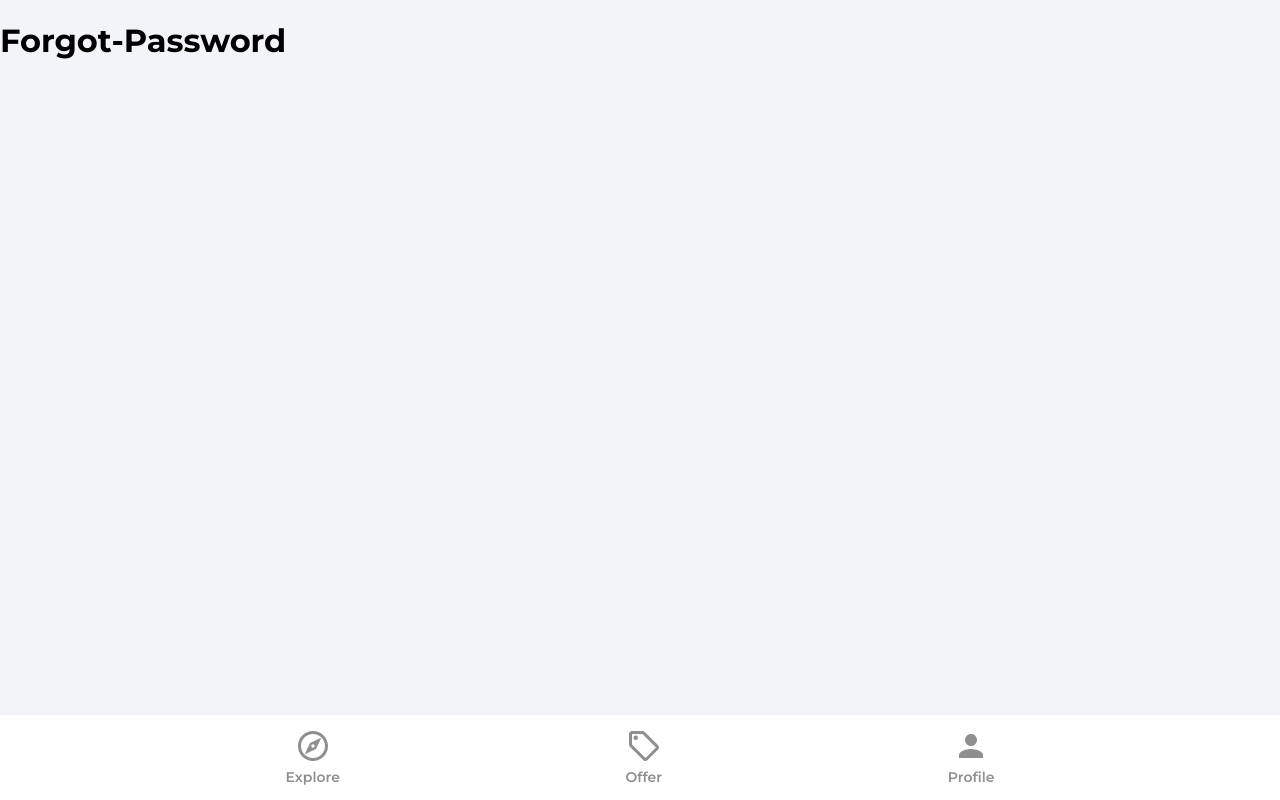
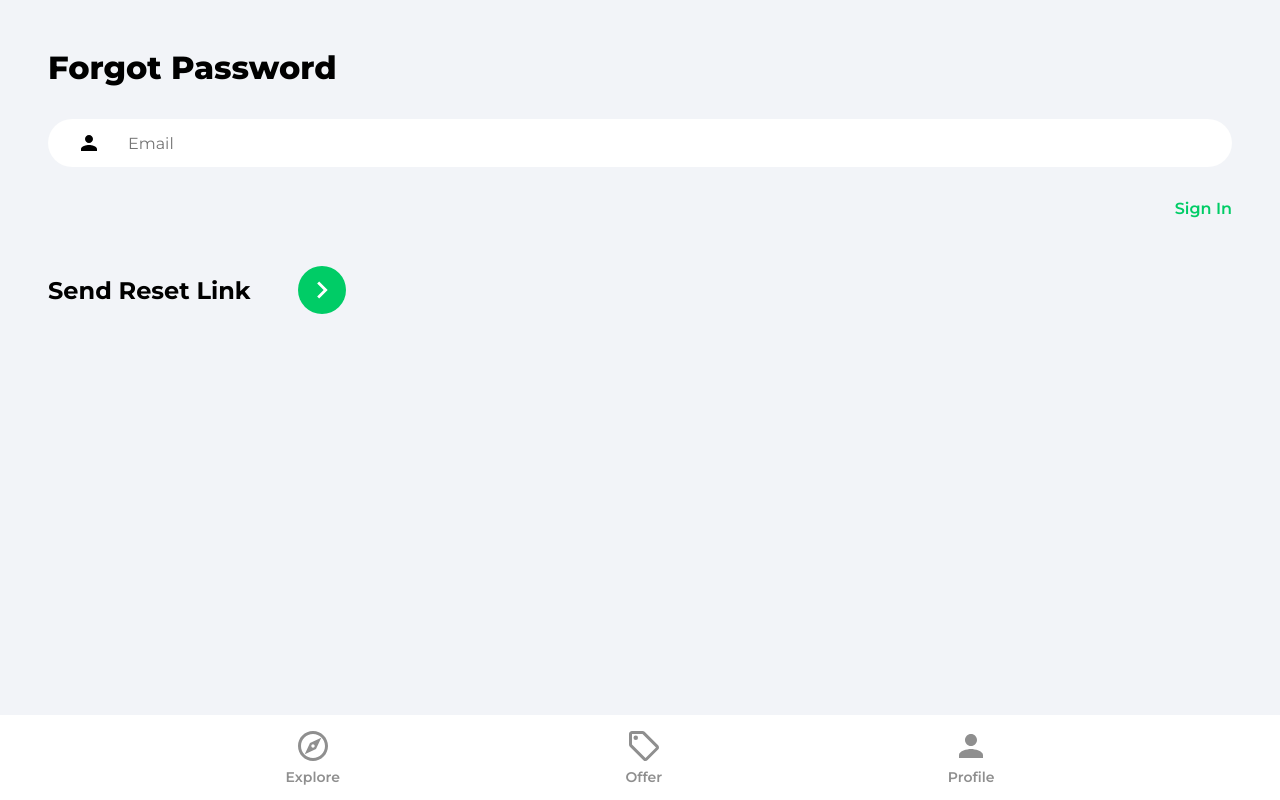
Before and after one commit to Harshak-1744/House_MarketPlace_Place, a React (Create React App) app: page /forgot-password in a window 1280 px wide. Built offline with nearby package versions, Linux system fonts and the light colour scheme; the HTML template or start-up script is replaced by a standard one.

Commit message:
modified:   src/pages/ForgotPassword.jsx

```diff
--- a/src/pages/ForgotPassword.jsx
+++ b/src/pages/ForgotPassword.jsx
@@ -1,9 +1,55 @@
-function ForgotPassword(){
-    return (
-        <>
-        <h1>Forgot-Password</h1>
-        </>
-    )
+import { useState } from 'react'
+import { Link } from 'react-router-dom'
+import { getAuth, sendPasswordResetEmail } from 'firebase/auth'
+import { toast } from 'react-toastify'
+import { ReactComponent as ArrowRightIcon } from '../assets/svg/keyboardArrowRightIcon.svg'
+
+function ForgotPassword() {
+  const [email, setEmail] = useState('')
+
+  const onChange = (e) => setEmail(e.target.value)
+
+  const onSubmit = async (e) => {
+    e.preventDefault()
+    try {
+      const auth = getAuth()
+      await sendPasswordResetEmail(auth, email)
+      toast.success('Email was sent')
+    } catch (error) {
+      toast.error('Could not send reset email')
+    }
+  }
+
+  return (
+    <div className='pageContainer'>
+      <header>
+        <p className='pageHeader'>Forgot Password</p>
+      </header>
+
+      <main>
+        <form onSubmit={onSubmit}>
+          <input
+            type='email'
+            className='emailInput'
+            placeholder='Email'
+            id='email'
+            value={email}
+            onChange={onChange}
+          />
+          <Link className='forgotPasswordLink' to='/sign-in'>
+            Sign In
+          </Link>
+
+          <div className='signInBar'>
+            <div className='signInText'>Send Reset Link</div>
+            <button className='signInButton'>
+              <ArrowRightIcon fill='#ffffff' width='34px' height='34px' />
+            </button>
+          </div>
+        </form>
+      </main>
+    </div>
+  )
 }
 
 export default ForgotPassword
```
